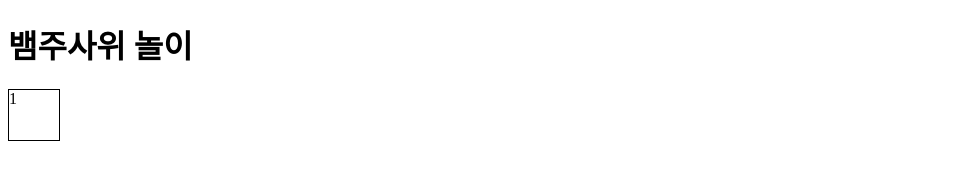
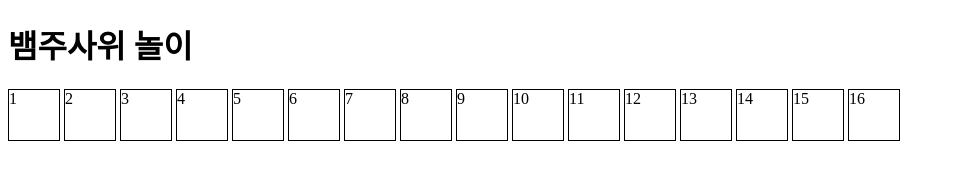
Before and after one commit to yunseop-kim/snake_dice, a plain HTML site: page index.html in a window 1280 px wide. Shown: the whole page, without its empty margins (0-955 px from the left). Drawn offline with Linux system fonts and the light colour scheme.

Commit message:
add style

```diff
--- a/index.html
+++ b/index.html
@@ -15,6 +15,8 @@
                 border: black 1px solid;
                 width: 50px;
                 height: 50px;
+                position: relative;
+                display: inline-block;
             }
         </style>
     </head>
@@ -24,6 +26,22 @@
         <![endif]-->
         <h1>뱀주사위 놀이</h1>
         <div class="cell">1</div>
+        <div class="cell">2</div>
+        <div class="cell">3</div>
+        <div class="cell">4</div>
+        <div class="cell">5</div>
+        <div class="cell">6</div>
+        <div class="cell">7</div>
+        <div class="cell">8</div>
+        <div class="cell">9</div>
+        <div class="cell">10</div>
+        <div class="cell">11</div>
+        <div class="cell">12</div>
+        <div class="cell">13</div>
+        <div class="cell">14</div>
+        <div class="cell">15</div>
+        <div class="cell">16</div>
+
         <script src="" async defer></script>
     </body>
 </html>
```
